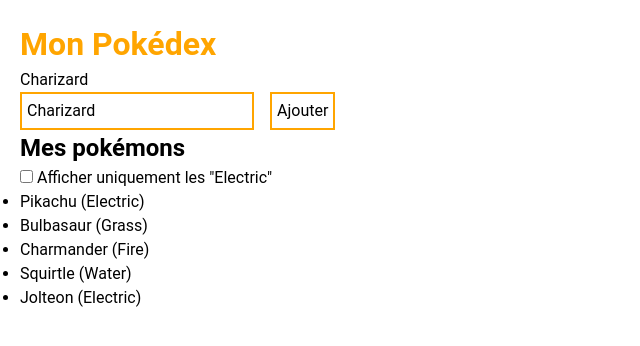
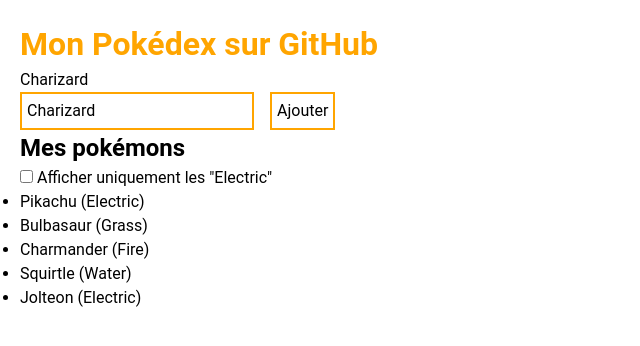
Before and after one commit to fallinov/2026-esig-vuetify-hello, a Vue app: page / in a window 1280 px wide. Shown: the top 346 px of the page, without its empty margins (0-640 px from the left). Built offline with nearby package versions, Linux system fonts and the light colour scheme; a small style sheet from the web is missing.

Commit message:
Changement titre principal

```diff
--- a/src/App.vue
+++ b/src/App.vue
@@ -33,7 +33,7 @@
 
 <template>
   <main>
-    <h1>Mon Pokédex</h1>
+    <h1>Mon Pokédex sur GitHub</h1>
     <p>{{ newPokemon }}</p>
     <div>
       <input ref="inputNewPokemon" v-model="newPokemon" type="text" @keyup.enter="addPokemon">
```
